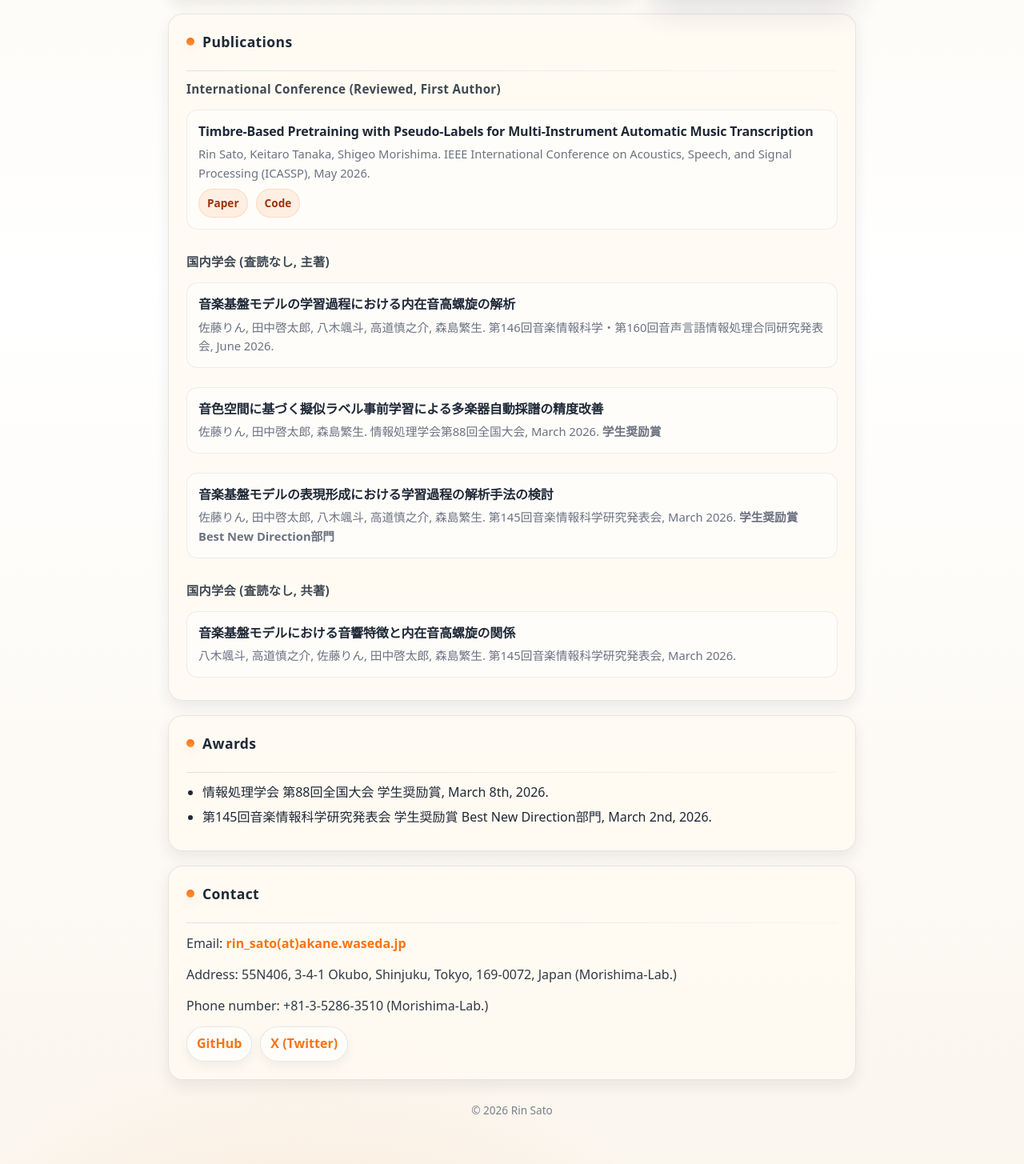
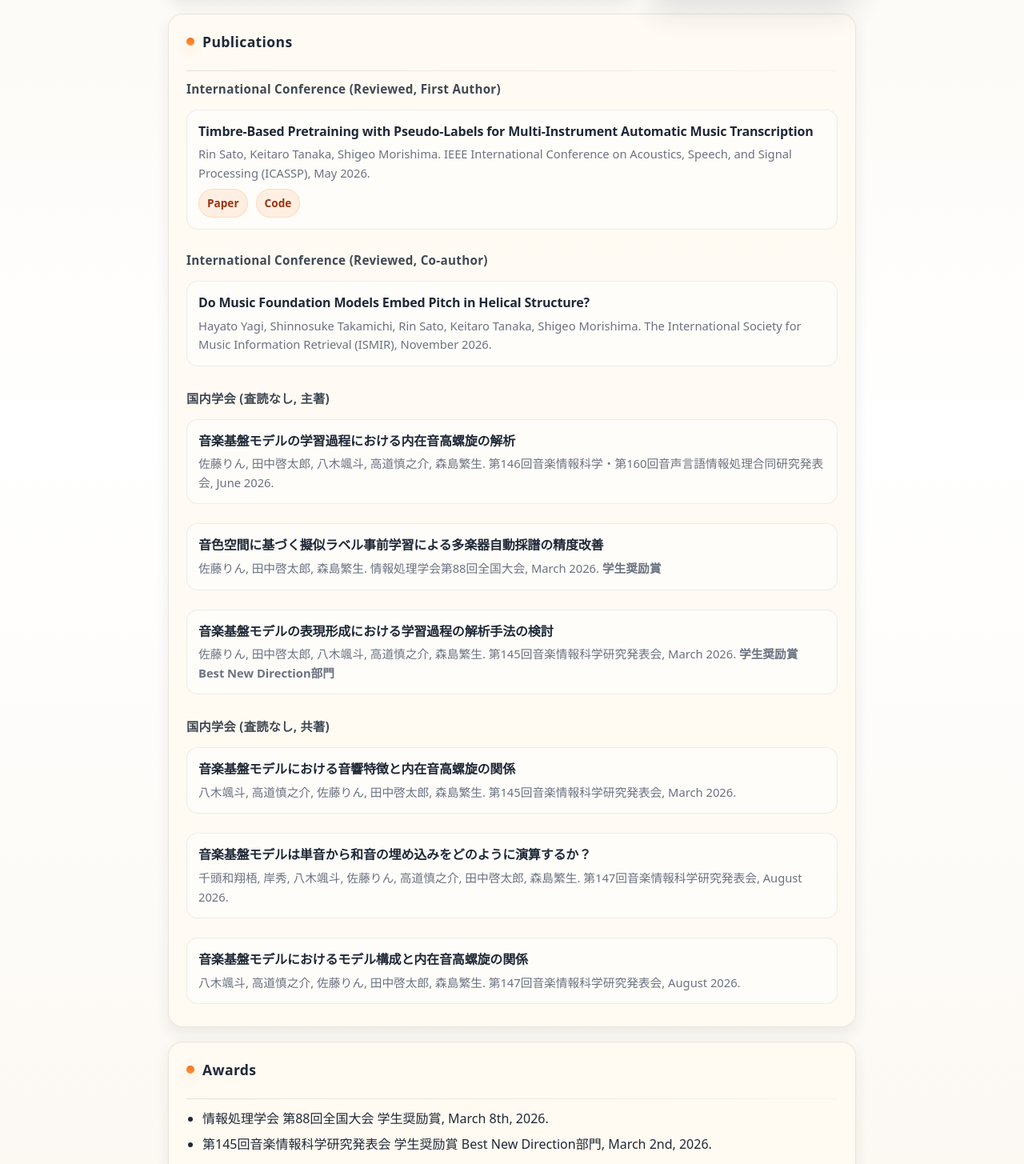
Before and after one commit to stearicacid/stearicacid.github.io, a React (Vite) app: page / in a window 1280 px wide. Shown: the part 541-1996 px from the top of the page at 80% size. Built offline with nearby package versions, Linux system fonts and the light colour scheme.

Commit message:
updated info (Aug 2026)

```diff
--- a/src/data.ts
+++ b/src/data.ts
@@ -62,6 +62,15 @@ export const publications: Publication[] = [
     ],
   },
   {
+    category: "International",
+    authorRole: "Co-author",
+    title: "Do Music Foundation Models Embed Pitch in Helical Structure?",
+    authors: "Hayato Yagi, Shinnosuke Takamichi, Rin Sato, Keitaro Tanaka, Shigeo Morishima",
+    venue: "The International Society for Music Information Retrieval (ISMIR)",
+    month: "November",
+    year: 2026,
+  },
+  {
     category: "Domestic",
     authorRole: "First",
     title: "音楽基盤モデルの学習過程における内在音高螺旋の解析",
@@ -99,4 +108,22 @@ export const publications: Publication[] = [
     month: "March",
     year: 2026,
   },
+  {
+    category: "Domestic",
+    authorRole: "Co-author",
+    title: "音楽基盤モデルは単音から和音の埋め込みをどのように演算するか？",
+    authors: "千頭和翔梧, 岸秀, 八木颯斗, 佐藤りん, 高道慎之介, 田中啓太郎, 森島繁生",
+    venue: "第147回音楽情報科学研究発表会",
+    month: "August",
+    year: 2026,
+  },
+  {
+    category: "Domestic",
+    authorRole: "Co-author",
+    title: "音楽基盤モデルにおけるモデル構成と内在音高螺旋の関係",
+    authors: "八木颯斗, 高道慎之介, 佐藤りん, 田中啓太郎, 森島繁生",
+    venue: "第147回音楽情報科学研究発表会",
+    month: "August",
+    year: 2026,
+  },
 ];
```
